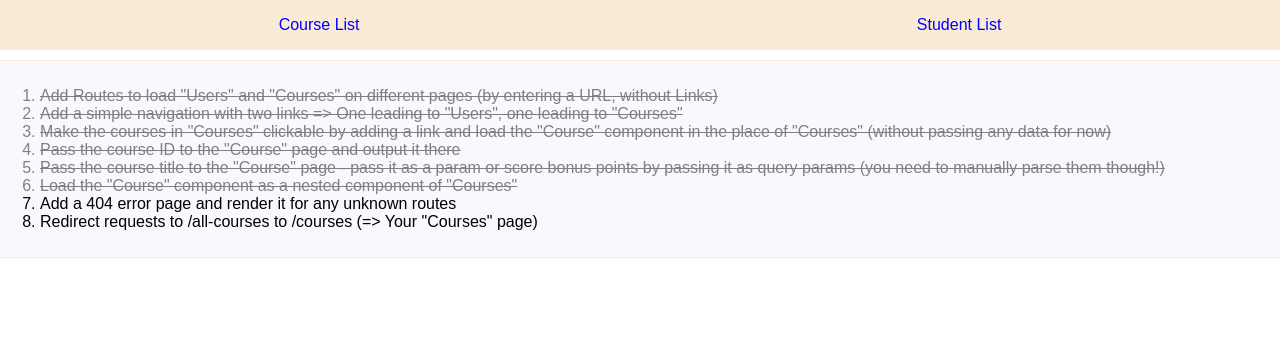
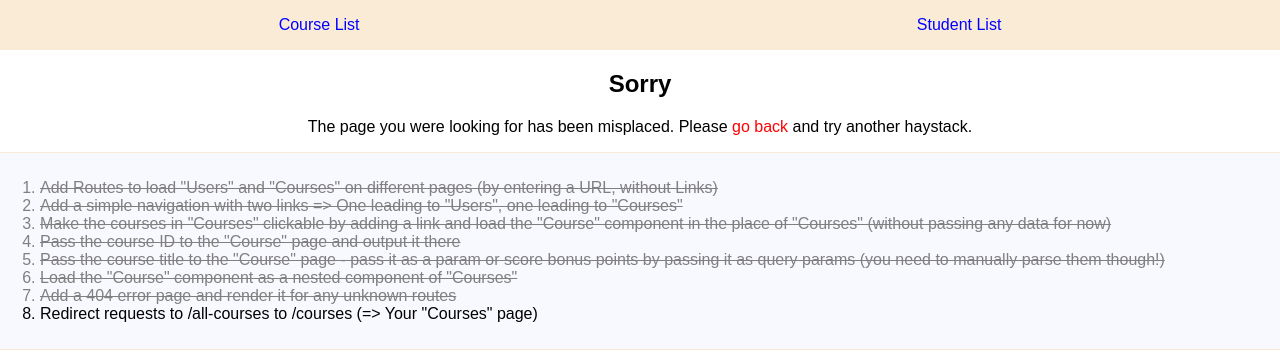
Before and after one commit to drehmke/udemy-react-course, a React (Create React App) app in the folder exercise03-a/: page / in a window 1280 px wide. Shown: the top 360 px of the page. Built offline with nearby package versions, Linux system fonts and the light colour scheme.

Commit message:
Exercise03 - Repeat to Reinforce - Step 7

```diff
--- a/exercise03-a/src/App.js
+++ b/exercise03-a/src/App.js
@@ -1,11 +1,10 @@
 import React, { Component } from 'react';
 import { Switch, Route } from 'react-router-dom'
 
-
+import Navbar from './components/nav'
 import Courses from './containers/Courses/Courses';
 import Users from './containers/Users/Users';
-
-import Navbar from './components/nav'
+import Error404 from './containers/Errors/404'
 
 class App extends Component {
   render () {
@@ -14,9 +13,9 @@ class App extends Component {
         <div>
           <Navbar />
             <Switch>
-
               <Route path="/courses" component={Courses} strict sensitive />
               <Route path="/students" component={Users} exact strict sensitive />
+              <Route component={Error404} />
             </Switch>
         </div>
         <div>
@@ -28,7 +27,7 @@ class App extends Component {
               <li className="done">Pass the course ID to the "Course" page and output it there</li>
               <li className="done">Pass the course title to the "Course" page - pass it as a param or score bonus points by passing it as query params (you need to manually parse them though!)</li>
               <li className="done">Load the "Course" component as a nested component of "Courses"</li>
-              <li>Add a 404 error page and render it for any unknown routes</li>
+              <li className="done">Add a 404 error page and render it for any unknown routes</li>
               <li>Redirect requests to /all-courses to /courses (=> Your "Courses" page)</li>
             </ol>
           </div>
--- /dev/null
+++ b/exercise03-a/src/containers/Errors/404.js
@@ -0,0 +1,20 @@
+import React, { Component } from 'react'
+import { withRouter } from 'react-router-dom'
+
+class Error404 extends Component {
+
+  backClickHandler = () => {
+    return this.props.history.goBack()
+  }
+
+  render() {
+    return(
+      <div>
+        <h2>Sorry</h2>
+        <p>The page you were looking for has been misplaced. Please <span onClick={this.backClickHandler} className="fakeLink">go back</span> and try another haystack.</p>
+      </div>
+    )
+  }
+}
+
+export default withRouter(Error404)
--- a/exercise03-a/src/index.css
+++ b/exercise03-a/src/index.css
@@ -48,3 +48,8 @@ nav a.active {
   border-top: none;
   border-bottom: none;
 }
+
+.fakeLink {
+  cursor: pointer;
+  color: red;
+}
```
